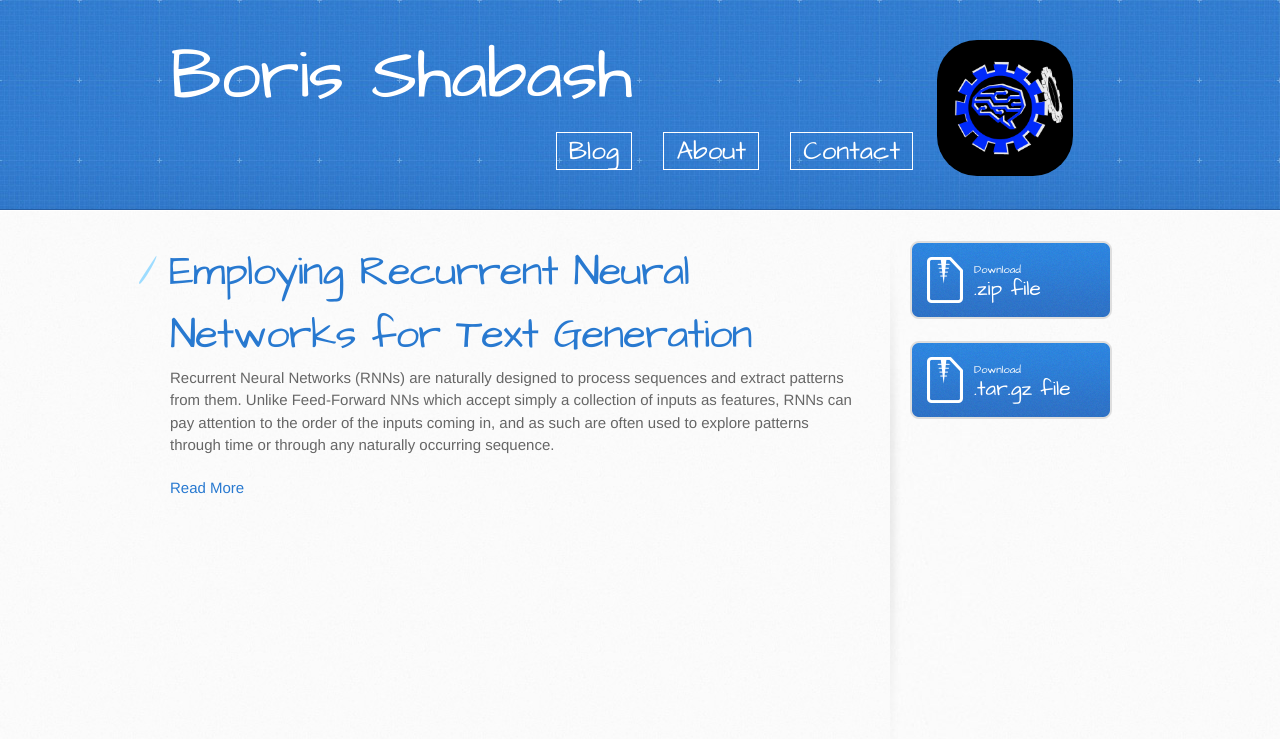
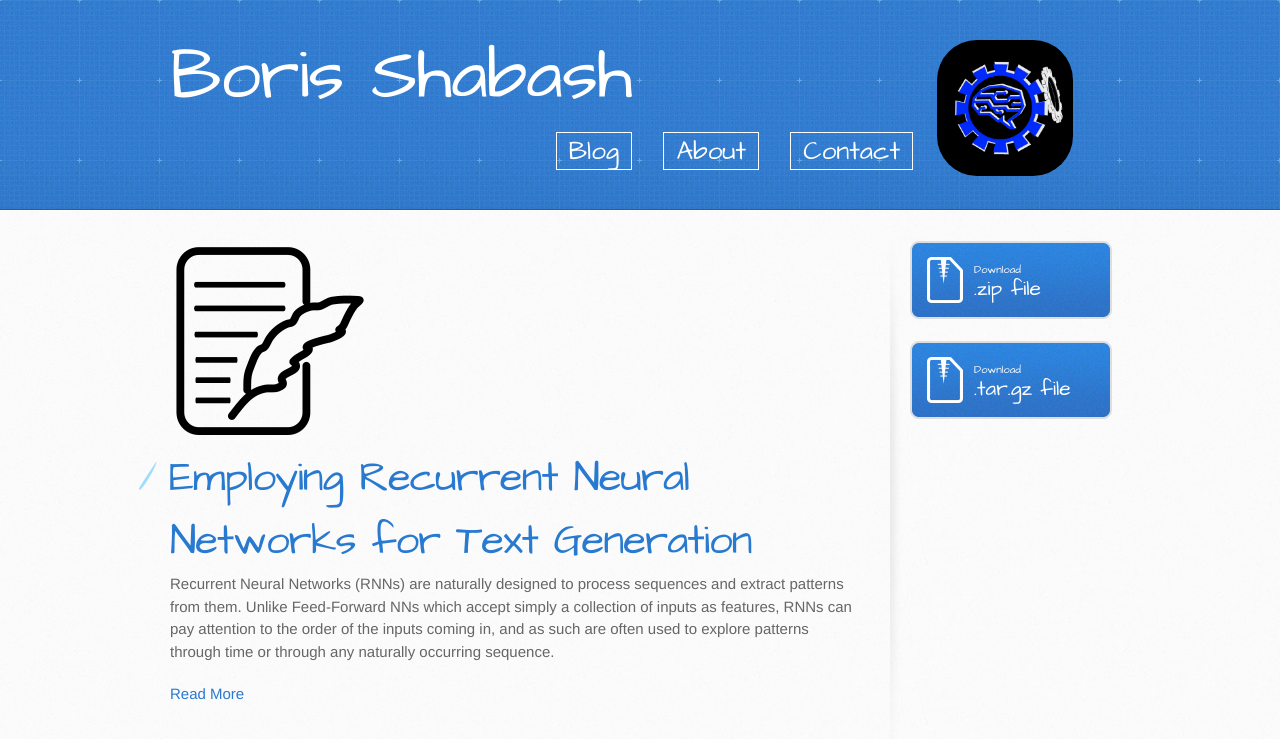
Before and after one commit to bshabashFD/bshabashFD.github.io_old2, a Jekyll site: the page built from blog.md, in a window 1280 px wide. Shown: the top 739 px of the page. Built offline with Jekyll 4.4.1, drawn with Linux system fonts in a browser that asks for light colours.

Commit message:
Update blog.md

```diff
--- a/blog.md
+++ b/blog.md
@@ -5,8 +5,12 @@ layout: default
 <div class="posts">
   {% for post in site.posts %}
     <article class="post">
-
+      <div class="post_header">
+      {% if post.image %}
+      <img src="/assets/images/{{post.image}}" alt="thumbnail image">
+      {% endif %}
       <h1><a href="{{ site.baseurl }}{{ post.url }}">{{ post.title }}</a></h1>
+      </div>
 
       <div class="entry">
         {{ post.excerpt }}
```
